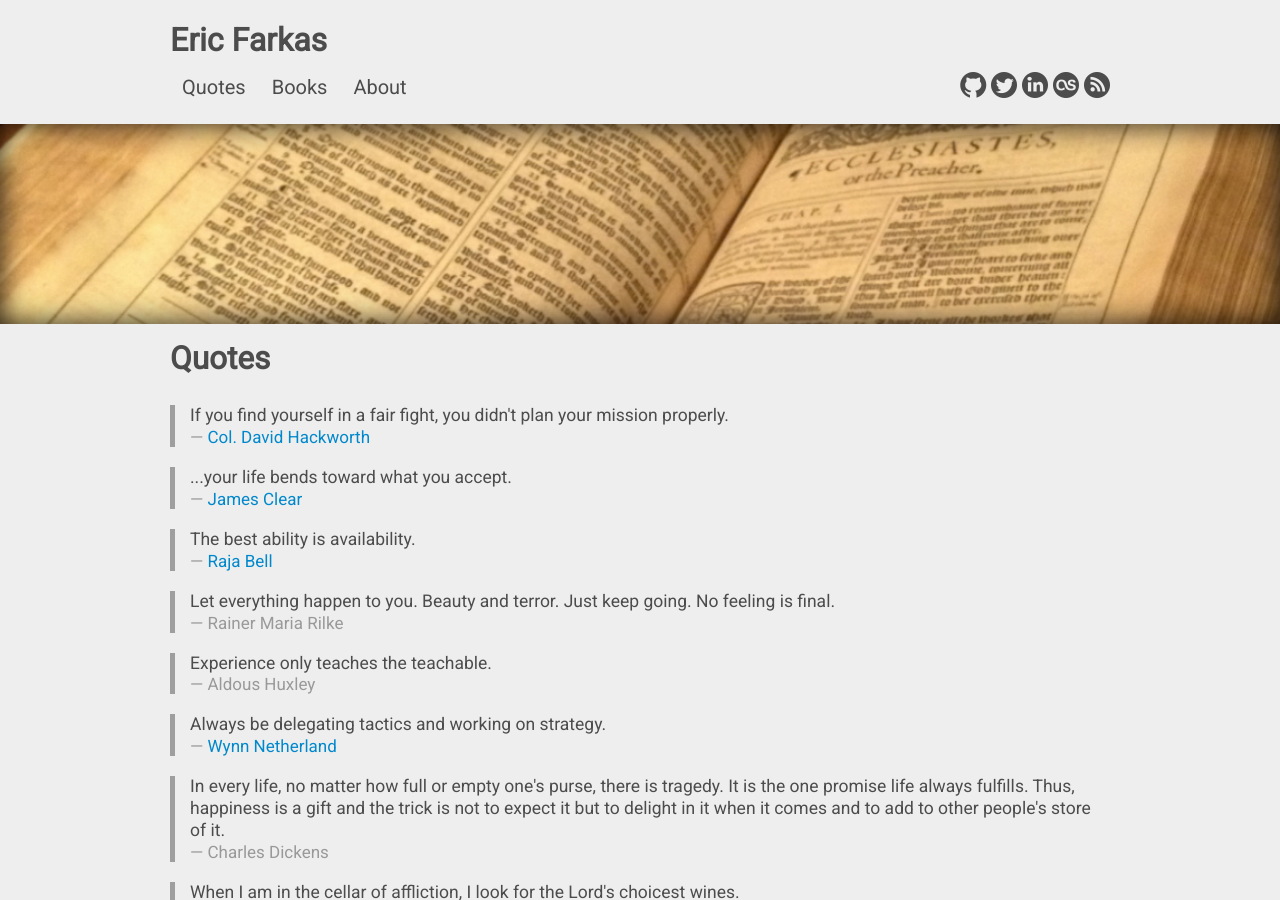
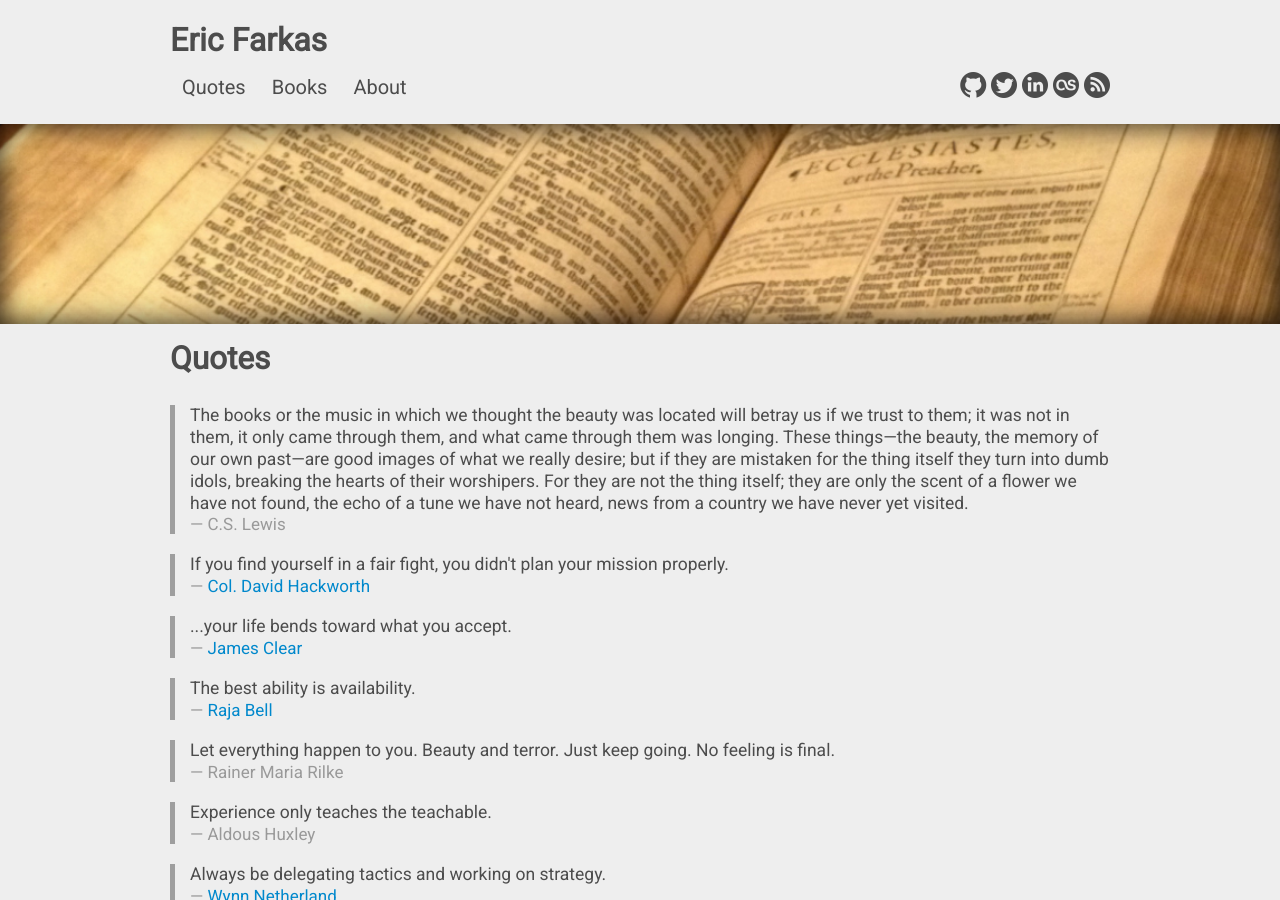
Before and after one commit to speric/speric.github.com, a Jekyll site: the page built from quotes.html, in a window 1280 px wide and 900 px high. Built offline with Jekyll 4.4.1, drawn with Linux system fonts in a browser that asks for light colours; some web fonts are replaced; comment, search, counter and statistics services are not loaded.

Commit message:
Add Lewis quote

```diff
--- a/quotes.html
+++ b/quotes.html
@@ -8,6 +8,18 @@ description: A collection of thought-provoking quotes.
 <h2>Quotes</h2>
 
 <br/>
+
+<blockquote>
+  <p>
+    The books or the music in which we thought the beauty was located will betray us if we trust
+    to them; it was not in them, it only came through them, and what came through them was longing.
+    These things—the beauty, the memory of our own past—are good images of what we really desire;
+    but if they are mistaken for the thing itself they turn into dumb idols, breaking the hearts of their
+    worshipers. For they are not the thing itself; they are only the scent of a flower we have not found,
+    the echo of a tune we have not heard, news from a country we have never yet visited.
+  </p>
+  <small>C.S. Lewis</small>
+</blockquote>
 
 <blockquote>
   <p>
```
